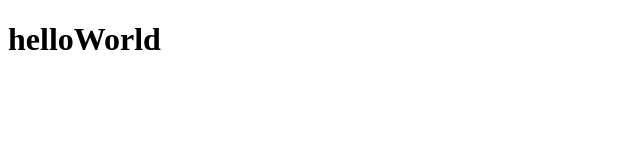
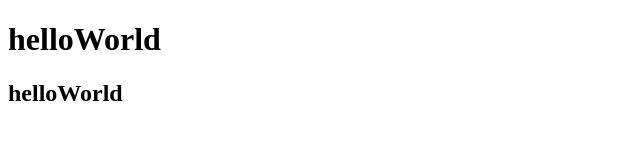
Before and after one commit to codesyc/GitTest, a plain HTML site: page index.html in a window 1280 px wide. Shown: the whole page, without its empty margins (0-640 px from the left). Drawn offline with Linux system fonts and the light colour scheme.

Commit message:
修改第二次提交

```diff
--- a/index.html
+++ b/index.html
@@ -23,8 +23,13 @@
             (4)工作区==》暂存区
                 git add 文件名、git add * 提交所有文件
                 git commit -m  "这一次提交的描述"
+            (5)查看当前工作区的状态
+                git status
+            (6)从暂存区恢复文件到工作区
+                git checkout 文件名
     -->
     <h1>helloWorld</h1>
+    <h2>helloWorld</h2>
 </body>
 
 </html>
```
